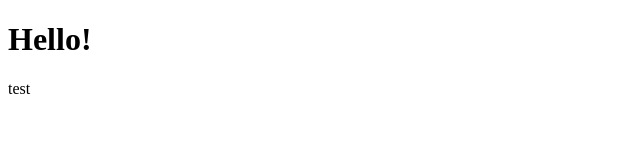
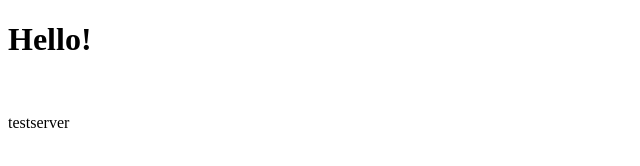
Before and after one commit to Antinio/git_test, a plain HTML site: page index.html in a window 1280 px wide. Shown: the whole page, without its empty margins (0-640 px from the left). Drawn offline with Linux system fonts and the light colour scheme.

Commit message:
Added new text

```diff
--- a/index.html
+++ b/index.html
@@ -8,6 +8,7 @@
 </head>
 <body>
     <h1>Hello!</h1>
-    <p>test</p>
+    <br>
+    <p>testserver</p>
 </body>
 </html>
```
